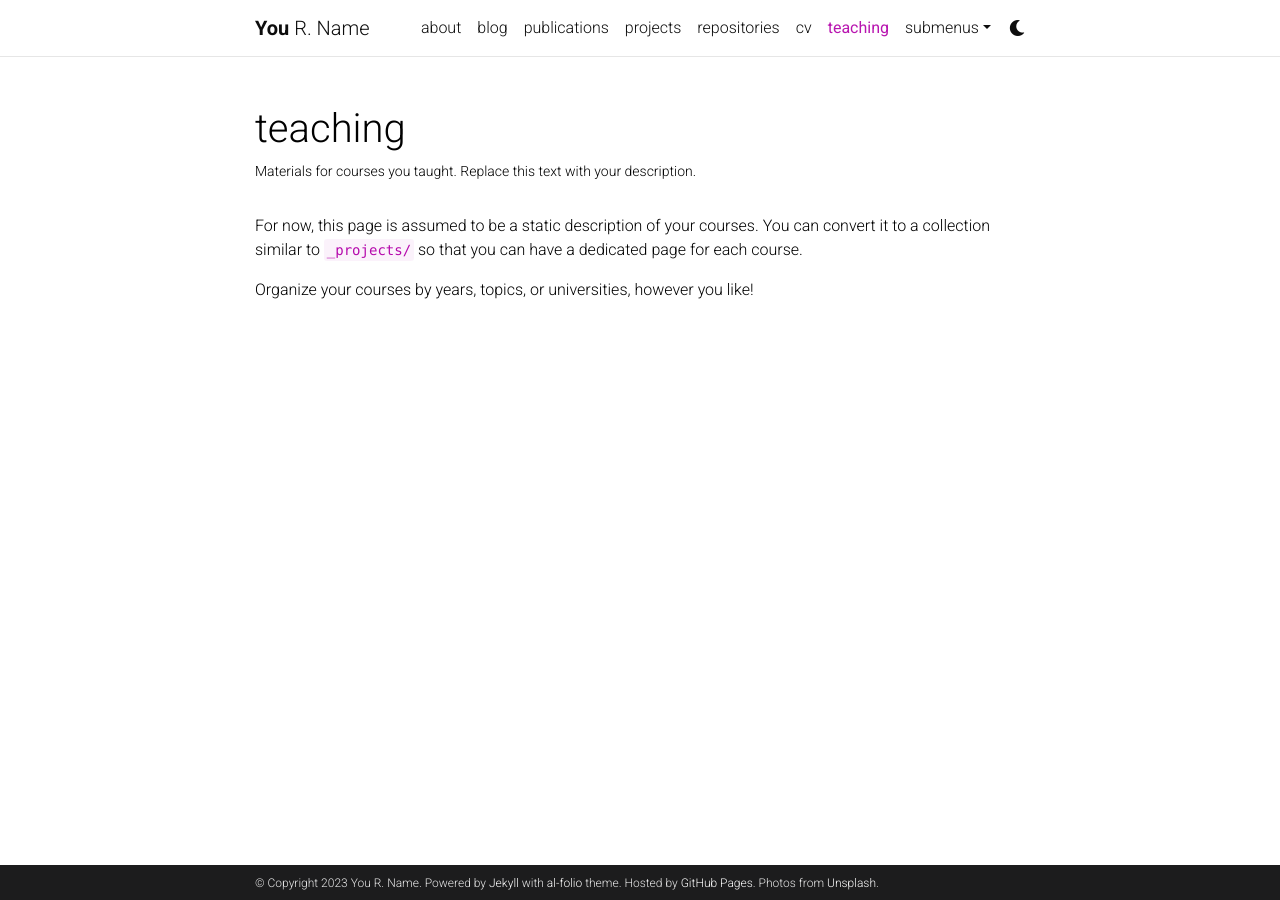
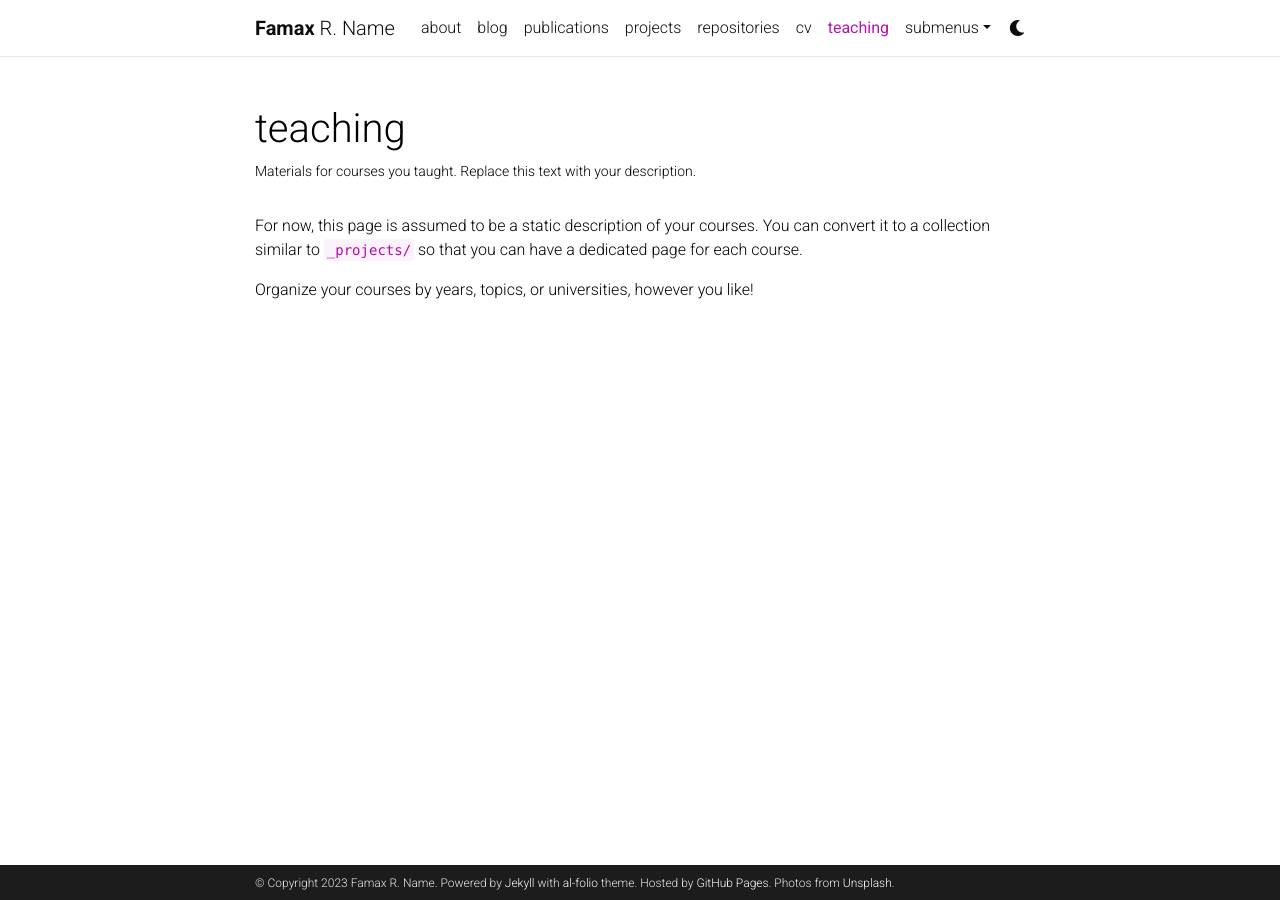
Before and after one commit to famax7/famax7.github.io, a Jekyll site: the page built from _pages/teaching.md, in a window 1280 px wide. Built offline with Jekyll 4.4.1, drawn with Linux system fonts in a browser that asks for light colours; comment, search, counter and statistics services are not loaded; a style sheet for code colours, icons or effects is not loaded.

Commit message:
Update _config.yml

```diff
--- a/_config.yml
+++ b/_config.yml
@@ -3,7 +3,7 @@
 # -----------------------------------------------------------------------------
 
 title: blank # the website title (if blank, full name will be used instead)
-first_name: You
+first_name: Famax
 middle_name: R.
 last_name: Name
 email: you@example.com
```
